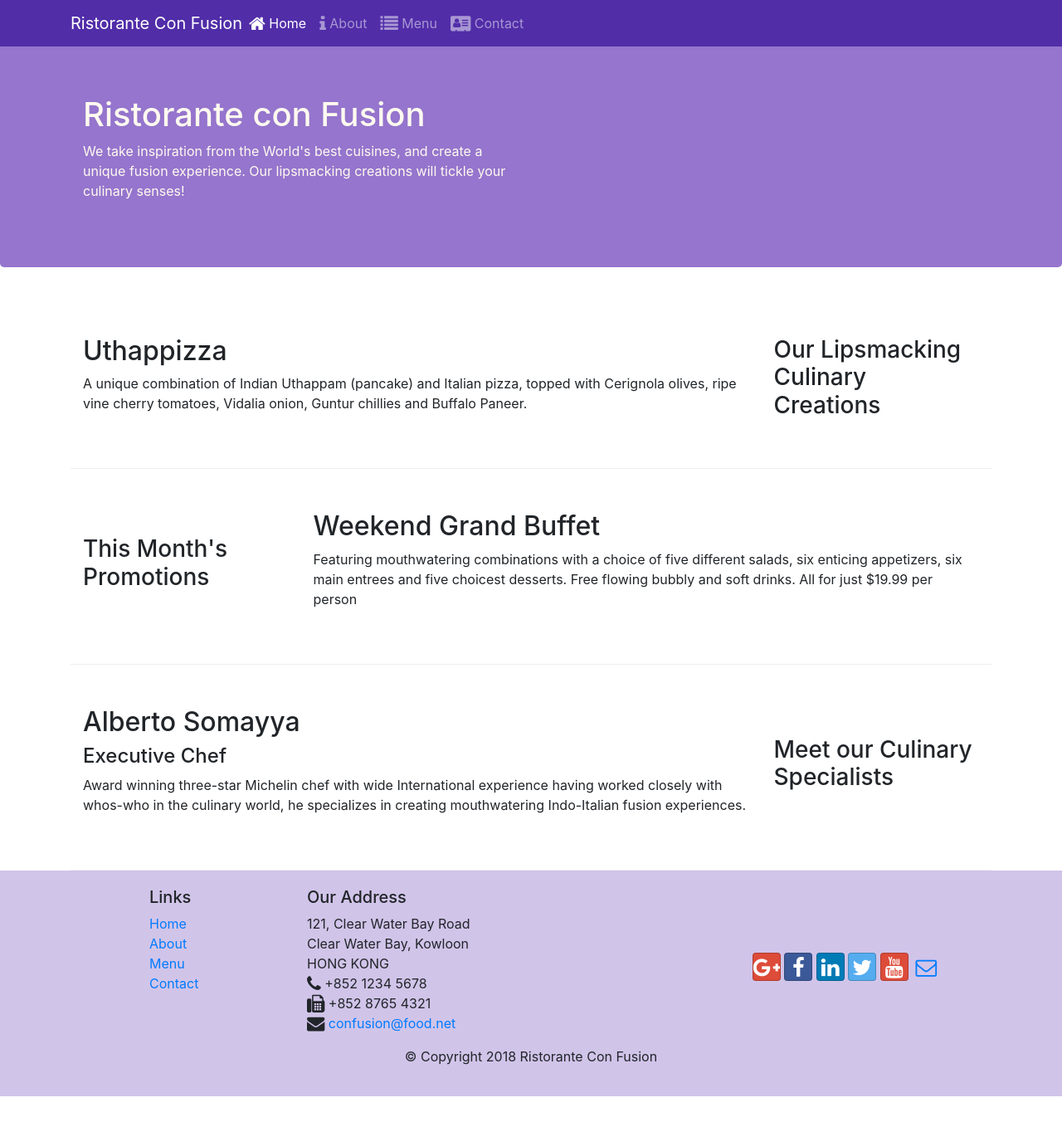
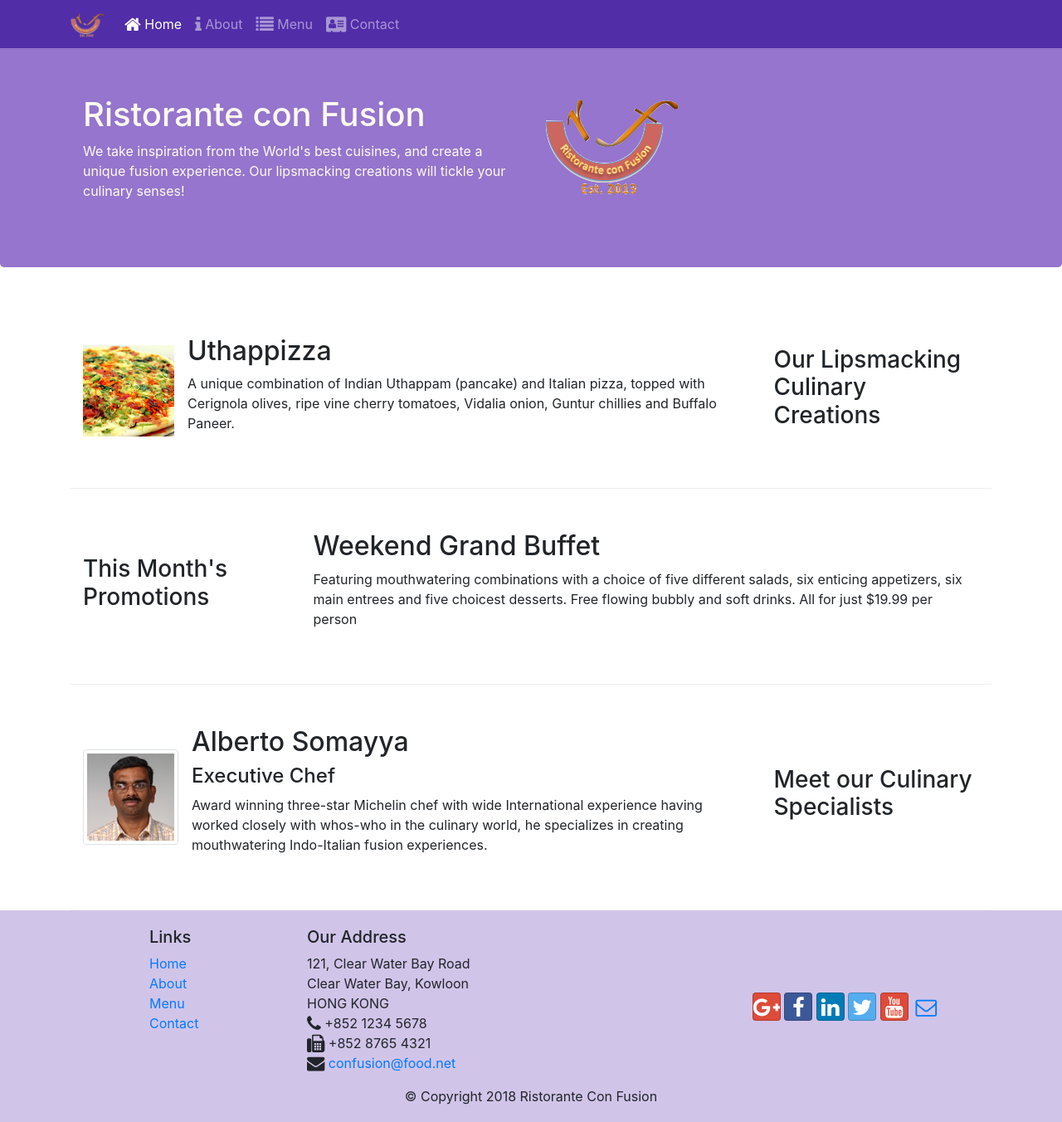
Before and after one commit to raphaelmoline/courseraFrontEnd, a website: page index.html in a window 1280 px wide. Shown: the whole page at 83% size. Before the commit the page ends 1321 px from the top, so only its background shows below. Drawn offline with nearby package versions, Linux system fonts and the light colour scheme.

Commit message:
images and media

```diff
--- a/index.html
+++ b/index.html
@@ -21,7 +21,7 @@
         <button class="navbar-toggler" type="button" data-toggle="collapse" data-target="#Navbar">
           <span class="navbar-toggler-icon"></span>
         </button>
-        <a class="navbar-brand mr-auto" href="#">Ristorante Con Fusion</a>
+        <a class="navbar-brand" href="#"><img src="img/logo.png" height="30" width="41"></a>
         <div class="collapse navbar-collapse" id="Navbar">
           <ul class="navbar-nav mr-auto">
             <li class="nav-item active"><a class="nav-link" href="#"><span class="fa fa-home fa-lg"></span> Home</a></li>
@@ -39,7 +39,8 @@
                     <h1>Ristorante con Fusion</h1>
                     <p>We take inspiration from the World's best cuisines, and create a unique fusion experience. Our lipsmacking creations will tickle your culinary senses!</p>
                 </div>
-                <div class="col-12 col-sm">
+                <div class="col-12 col-sm align-sel-center">
+                  <img src="img/logo.png" class="ing-fluid">
                 </div>
             </div>
         </div>
@@ -51,8 +52,13 @@
                 <h3>Our Lipsmacking Culinary Creations</h3>
             </div>
             <div class="col col-sm order-sm-first col-md">
-                <h2>Uthappizza</h2>
-                <p>A unique combination of Indian Uthappam (pancake) and Italian pizza, topped with Cerignola olives, ripe vine cherry tomatoes, Vidalia onion, Guntur chillies and Buffalo Paneer.</p>
+              <div class="media">
+                <img class="d-flex mr-3 img-thimbnail align-self-center" src="img/uthappizza.png" alt="uthappizza">
+                <div class="media-body">
+                  <h2 class="mt-0">Uthappizza</h2>
+                  <p class="d-non d-sm-block">A unique combination of Indian Uthappam (pancake) and Italian pizza, topped with Cerignola olives, ripe vine cherry tomatoes, Vidalia onion, Guntur chillies and Buffalo Paneer.</p>
+                </div>
+              </div>
             </div>
         </div>
 
@@ -72,9 +78,14 @@
                 <h3>Meet our Culinary Specialists</h3>
             </div>
             <div class="col col-sm order-sm-first col-md">
-                <h2>Alberto Somayya</h2>
-                <h4>Executive Chef</h4>
-                <p>Award winning three-star Michelin chef with wide International experience having worked closely with whos-who in the culinary world, he specializes in creating mouthwatering Indo-Italian fusion experiences. </p>
+              <div class="media">
+                <img class="d-flex mr-3 img-thumbnail align-self-center" src="img/alberto.png" alt="alberto">
+                <div class="media-body">
+                  <h2 class="mt-0">Alberto Somayya</h2>
+                    <h4>Executive Chef</h4>
+                    <p class="d-non d-sm-block">Award winning three-star Michelin chef with wide International experience having worked closely with whos-who in the culinary world, he specializes in creating mouthwatering Indo-Italian fusion experiences. </p>
+                </div>
+              </div>
             </div>
         </div>
     </div>
```
Also changed, not shown: aboutus.html (+3 -2 lines), contactus.html (+3 -2 lines), img/alberto.png (added), img/buffet.png (added), img/logo.png (added), img/uthappizza.png (added), 1 other file.
